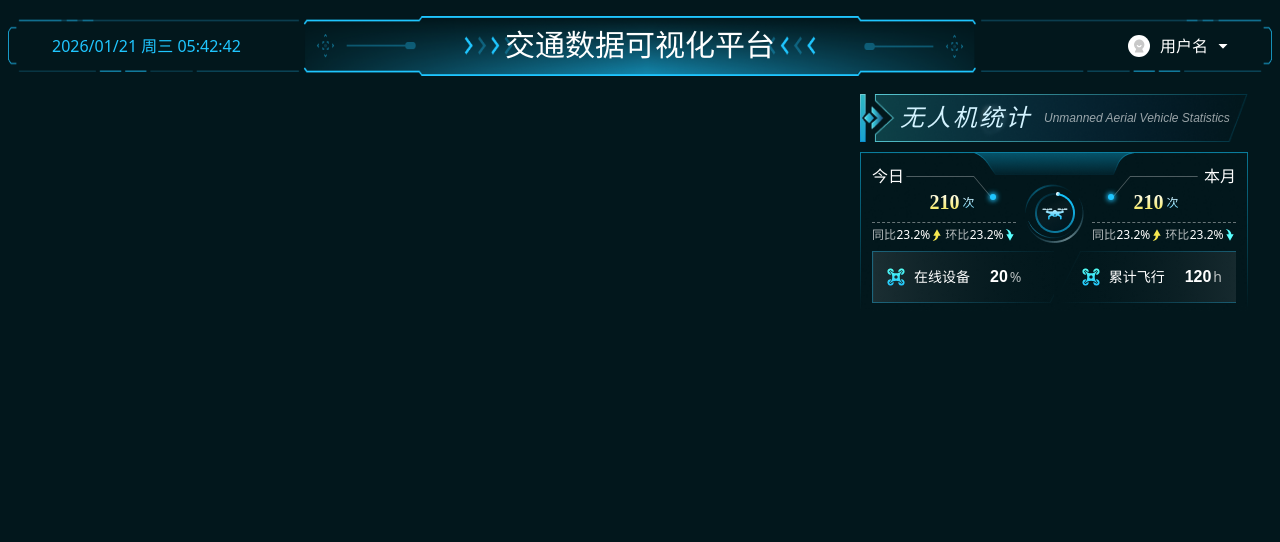
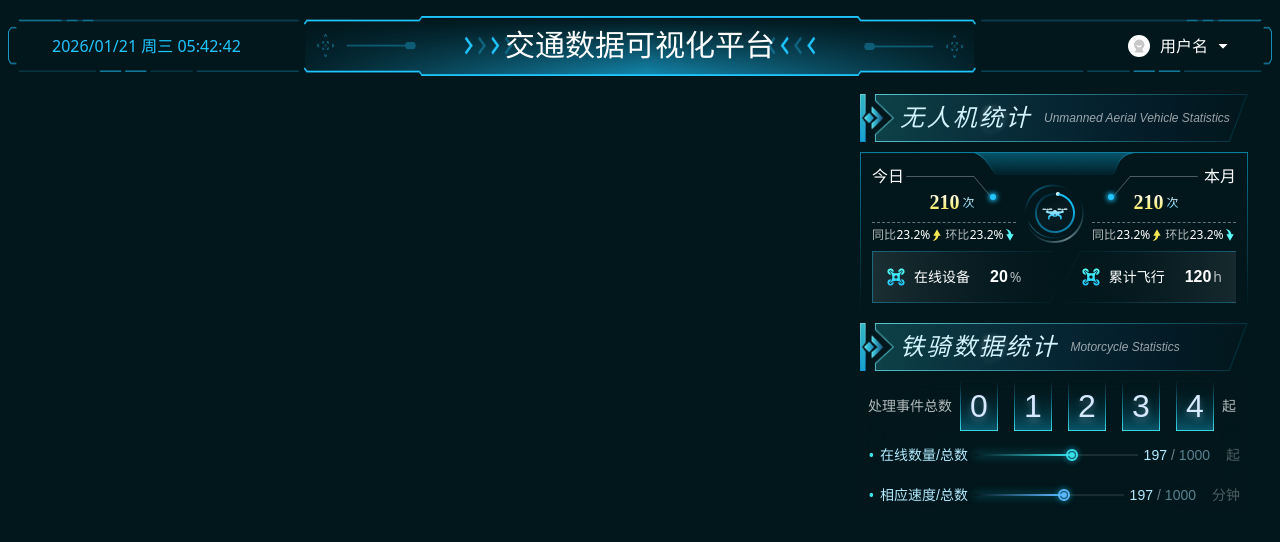
Before and after one commit to xiaobai-abc/cus-traffic, a Next.js app: page /dashboard in a window 1280 px wide. Shown: the top 542 px of the page. Built offline with nearby package versions, Linux system fonts and the light colour scheme; a web font is replaced by a local one.

Commit message:
铁骑数据统计

```diff
--- a/src/app/dashboard/page.js
+++ b/src/app/dashboard/page.js
@@ -3,6 +3,7 @@ import AlarmBlock from "./ui/left/alarm";
 import CongestionBlock from "./ui/left/congestion";
 import WeatherBlock from "./ui/left/weather";
 import UnmannedBlock from "./ui/right/unmanned";
+import MotorcycleBlock from "./ui/right/motorcycle";
 
 // main
 function DashboardPage() {
@@ -31,6 +32,7 @@ function DashboardPage() {
         )}
       >
         <UnmannedBlock></UnmannedBlock>
+        <MotorcycleBlock></MotorcycleBlock>
       </div>
     </div>
   );
--- /dev/null
+++ b/src/app/dashboard/ui/right/motorcycle.jsx
@@ -0,0 +1,142 @@
+"use client";
+import { useEffect ,useMemo} from "react";
+import BlockRC from "../../components/block";
+
+function MotorcycleBlock() {
+  /**
+   * @param {number | string} 数值
+   * @returns 拆分成数组 按照长度生成 不足补0
+   */
+  function numToArr(num = 0, len = 5) {
+    const v = String(num);
+    return ("00000".slice(0, len - v.length) + v).split("");
+  }
+
+
+
+  return (
+    <BlockRC
+      title="铁骑数据统计"
+      subtitle="Motorcycle Statistics"
+      contentClassName="backdrop-blur-2xl px-2"
+    >
+      <div className="flex items-center gap-2 mb-4">
+        <span className="text-sm text-white/70 leading-none whitespace-nowrap">处理事件总数</span>
+        <div className="flex items-center space-x-4">
+          {numToArr(1234).map((item, index) => (
+            <NumBlock key={index} num={item} />
+          ))}
+        </div>
+        <span className="text-sm text-white/70 leading-none mr-2">起</span>
+      </div>
+      <div className="flex items-center mb-6">
+        <i className="text-[#3BE3ED] mr-1.5">•</i>
+        <span className="text-[#B0EBFF] text-sm font-ali leading-none whitespace-nowrap">
+          在线数量/总数
+        </span>
+        <TechProgressBar></TechProgressBar>
+        <span className="font-ali text-[#B0EBFF] text-sm leading-none">
+          197
+        </span>
+        <span className="font-ali text-[rgba(224,238,254,0.50)] text-sm leading-none mx-1">
+          /
+        </span>
+        <span className="font-ali text-[rgba(176,235,255,0.50)] text-sm leading-none">
+          1000
+        </span>
+        <span className="font-ali text-white/30 text-sm leading-none ml-4">
+          起
+        </span>
+      </div>
+      <div className="flex items-center mb-2">
+        <i className="text-[#3BE3ED] mr-1.5">•</i>
+        <span className="text-[#B0EBFF] text-sm font-ali leading-none whitespace-nowrap">
+          相应速度/总数
+        </span>
+        <TechProgressBar t="2"></TechProgressBar>
+        <span className="font-ali text-[#B0EBFF] text-sm leading-none">
+          197
+        </span>
+        <span className="font-ali text-[rgba(224,238,254,0.50)] text-sm leading-none mx-1">
+          /
+        </span>
+        <span className="font-ali text-[rgba(176,235,255,0.50)] text-sm leading-none">
+          1000
+        </span>
+        <span className="font-ali text-white/30 text-sm leading-none ml-4">
+         分钟
+        </span>
+      </div>
+    </BlockRC>
+  );
+}
+
+export default MotorcycleBlock;
+
+function NumBlock({ num }) {
+  return (
+    <div
+      style={{
+        background: `url("/image/num-bg.svg")`,
+        backgroundRepeat: "no-repeat",
+        backgroundSize: "100% 100%",
+        backgroundPosition: "center"
+      }}
+      className="w-[38px] h-[50px] flex items-center justify-center"
+    >
+      <span
+        style={{
+          textShadow: "0 4px 6px rgba(113, 155, 180, 0.51)",
+          fontSize: "32px"
+        }}
+        className="font-ali leading-none text-[#D6E9FF]"
+      >
+        {num ?? 0}
+      </span>
+    </div>
+  );
+}
+
+const TechProgressBar = ({ progress = 60, t = 1 }) => {
+  return (
+    <div className="flex-1 flex items-center bg-transparent mx-1.5">
+      <div className="relative w-full h-[2px] bg-white/10 flex items-center">
+        {/* from-transparent via-cyan-500/50 to-cyan-400  */}
+        <div
+          className="absolute left-0 h-full bg-linear-to-r "
+          style={{
+            width: `${progress}%`,
+            background:
+              t == 1
+                ? "linear-gradient(270deg, #3BE3ED 0%, #02171C 100%)"
+                : "linear-gradient(270deg, #5DB6FF 3.61%, #02171C 100%)"
+          }}
+        >
+          <div className="absolute inset-0 shadow-[0_0_8px_rgba(34,211,238,0.6)]" />
+        </div>
+
+        <div
+          className="absolute flex items-center justify-center -translate-x-1/2"
+          style={{ left: `${progress}%` }}
+        >
+          <div className="absolute w-4 h-4 rounded-full bg-cyan-500/30 blur-[2px]" />
+          {/* backgroundColor: t == 1 ? "#3ADEE8" : "#5DB6FF" */}
+          <div
+            style={{
+              border: `2px solid ${t == 1 ? "#3ADEE8" : "#5DB6FF"}`
+            }}
+            className="relative w-3 h-3 rounded-full bd border-2 "
+          >
+            <div
+              style={{
+                backgroundColor: t == 1 ? "#3ADEE8" : "#5DB6FF",
+                boxShadow: `0 0 1px 1px ${t == 1 ? "#3ADEE8" : "#5DB6FF"}`
+              }}
+              className="absolute inset-[2px] rounded-full"
+            />
+          </div>
+        </div>
+      </div>
+    </div>
+  );
+};
```
Also changed, not shown: public/image/num-bg.svg (added).
